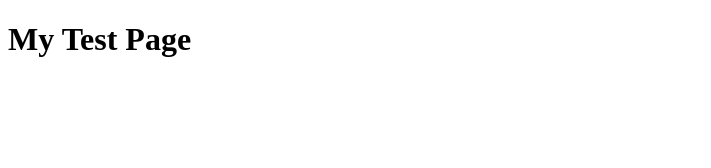
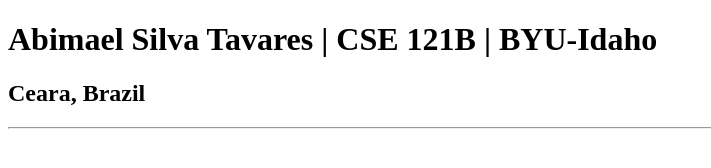
Before and after one commit to abimaelst/cse121b, a plain HTML site: page test.html in a window 1280 px wide. Shown: the whole page, without its empty margins (0-711 px from the left). Drawn offline with Linux system fonts and the light colour scheme.

Commit message:
adding some content

```diff
--- a/test.html
+++ b/test.html
@@ -5,11 +5,13 @@
     <meta name="viewport"
           content="width=device-width, user-scalable=no, initial-scale=1.0, maximum-scale=1.0, minimum-scale=1.0">
     <meta http-equiv="X-UA-Compatible" content="ie=edge">
-    <title>Test Page</title>
+    <title>Abimael Silva Tavares | CSE 121B | BYU-Idaho</title>
 </head>
 <body>
     <div>
-        <h1>My Test Page</h1>
+        <h1>Abimael Silva Tavares | CSE 121B | BYU-Idaho</h1>
+        <h2>Ceara, Brazil</h2>
+        <hr>
     </div>
 </body>
 </html>
```
